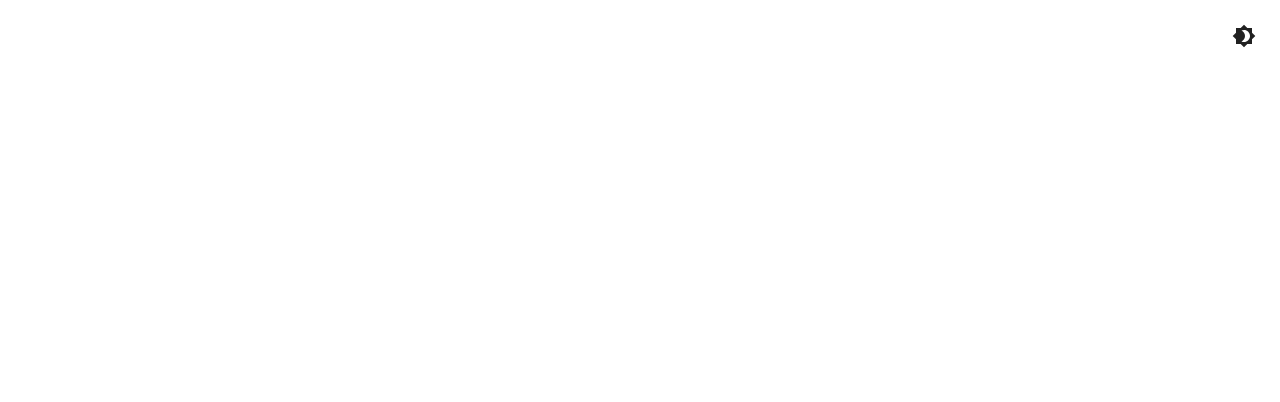
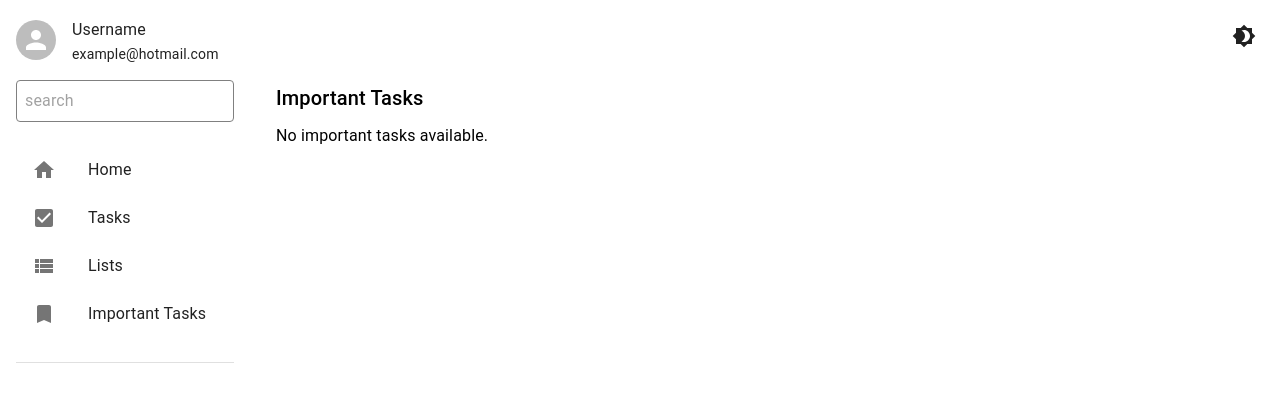
Before and after one commit to up210305/aplicacion_gestion_tareas, a React (Create React App) app in the folder frontend/: page /importanttasks in a window 1280 px wide. Before the commit this address had no page. Shown: the top 402 px of the page. Built offline with nearby package versions, Linux system fonts and the light colour scheme.

Commit message:
ImportantTask

```diff
--- a/frontend/package.json
+++ b/frontend/package.json
@@ -13,6 +13,7 @@
     "@testing-library/jest-dom": "^5.17.0",
     "@testing-library/react": "^13.4.0",
     "@testing-library/user-event": "^13.5.0",
+    "axios": "^1.7.2",
     "date-fns": "^3.6.0",
     "react": "^18.3.1",
     "react-dom": "^18.3.1",
--- a/frontend/src/components/Aside/Aside.js
+++ b/frontend/src/components/Aside/Aside.js
@@ -45,16 +45,16 @@ const Aside = () => {
           </ListItemIcon>
           <ListItemText primary="Lists" />
         </ListItem>
-        <ListItem button>
+        <ListItem button onClick={() => navigate('/importanttasks')}>
           <ListItemIcon>
-            <Bookmark />
+            <Bookmark /> {/* Cambiado de Home a Bookmark */}
           </ListItemIcon>
-          <ListItemText primary="Important" />
+          <ListItemText primary="Important Tasks" />
         </ListItem>
       </List>
       <Divider style={{ margin: '16px 0' }} />
       <List>
-
+        {/* Agregar más ítems aquí si es necesario */}
       </List>
     </div>
   );
--- a/frontend/src/components/ImportantTasks/ImportantTasks.js
+++ b/frontend/src/components/ImportantTasks/ImportantTasks.js
@@ -1,7 +1,9 @@
+// src/components/ImportantTasks/ImportantTasks.js
 import React from 'react';
-import { Box, IconButton, List, ListItem, ListItemText } from '@mui/material';
+import { Box, IconButton, List, ListItem, ListItemText, Typography } from '@mui/material';
 import { Bookmark, Delete, Edit } from '@mui/icons-material';
 
+// Componente para cada tarea importante
 const ImportantTaskItem = ({ task, onToggleImportant, onDelete, onEdit, darkMode }) => (
   <ListItem
     sx={{
@@ -28,11 +30,21 @@ const ImportantTaskItem = ({ task, onToggleImportant, onDelete, onEdit, darkMode
   </ListItem>
 );
 
-const ImportantTasks = ({ tasks, onToggleImportant, onDelete, onEdit, darkMode }) => {
+// Componente principal para mostrar tareas importantes
+const ImportantTasks = ({ tasks = [], onToggleImportant, onDelete, onEdit, darkMode }) => {
   const importantTasks = tasks.filter(task => task.important);
 
   return (
-    <List sx={{ backgroundColor: darkMode ? '#333' : 'white', color: darkMode ? 'white' : 'inherit', borderRadius: '4px', padding: '10px' }}>
+    <Box sx={{ padding: '10px' }}>
+      <Typography variant="h6" sx={{ marginBottom: '10px', color: darkMode ? 'white' : 'black' }}>
+        Important Tasks
+      </Typography>
+      {importantTasks.length === 0 ? (
+        <Typography variant="body1" sx={{ color: darkMode ? 'white' : 'black' }}>
+          No important tasks available.
+        </Typography>
+      ) : (
+        <List sx={{ backgroundColor: darkMode ? '#333' : 'white', color: darkMode ? 'white' : 'inherit', borderRadius: '4px' }}>
           {importantTasks.map(task => (
             <ImportantTaskItem
               key={task.id}
@@ -44,6 +56,8 @@ const ImportantTasks = ({ tasks, onToggleImportant, onDelete, onEdit, darkMode }
             />
           ))}
         </List>
+      )}
+    </Box>
   );
 };
 
--- a/frontend/src/components/Main/Main.js
+++ b/frontend/src/components/Main/Main.js
@@ -1,4 +1,4 @@
-// src/components/Main.js
+// src/components/Main/Main.js
 import React, { useState, useMemo, useEffect } from 'react';
 import { BrowserRouter as Router, Route, Routes, useLocation } from 'react-router-dom';
 import { createTheme, ThemeProvider } from '@mui/material/styles';
@@ -10,9 +10,10 @@ import SignUp from '../SignUp';
 import QList from '../QList';
 import NewList from '../NewList';
 import Home from '../Home';
-import List from '../List';  // Import List component
+import ImportantTasks from '../ImportantTasks/ImportantTasks'; // Ruta corregida
+import List from '../List';
 import { Brightness4, WbSunny } from '@mui/icons-material';
-import Aside from '../Aside'; // Import the Aside component
+import Aside from '../Aside';
 
 function Main() {
   const [darkMode, setDarkMode] = useState(() => {
@@ -32,7 +33,7 @@ function Main() {
   }, [darkMode]);
 
   const location = useLocation();
-  const showAside = location.pathname === '/list' || location.pathname === '/home';
+  const showAside = location.pathname === '/list' || location.pathname === '/home' || location.pathname === '/importanttasks';
 
   return (
     <ThemeProvider theme={theme}>
@@ -49,9 +50,10 @@ function Main() {
             <Route path="/" element={<SignIn darkMode={darkMode} />} />
             <Route path="/signup" element={<SignUp darkMode={darkMode} />} />
             <Route path="/list" element={<QList darkMode={darkMode} />} />
+            <Route path="/importanttasks" element={<ImportantTasks darkMode={darkMode} />} />
             <Route path="/new-list" element={<NewList darkMode={darkMode} />} />
             <Route path="/home" element={<Home />} />
-            <Route path="/list/:listId" element={<List darkMode={darkMode} />} />  {/* Add route for List component */}
+            <Route path="/list/:listId" element={<List darkMode={darkMode} />} />
           </Routes>
         </Box>
       </Box>
```
Also changed, not shown: 1 other file (tests, documents, lock files or other folders). Lines whose indentation alone changed are shown as unchanged.
